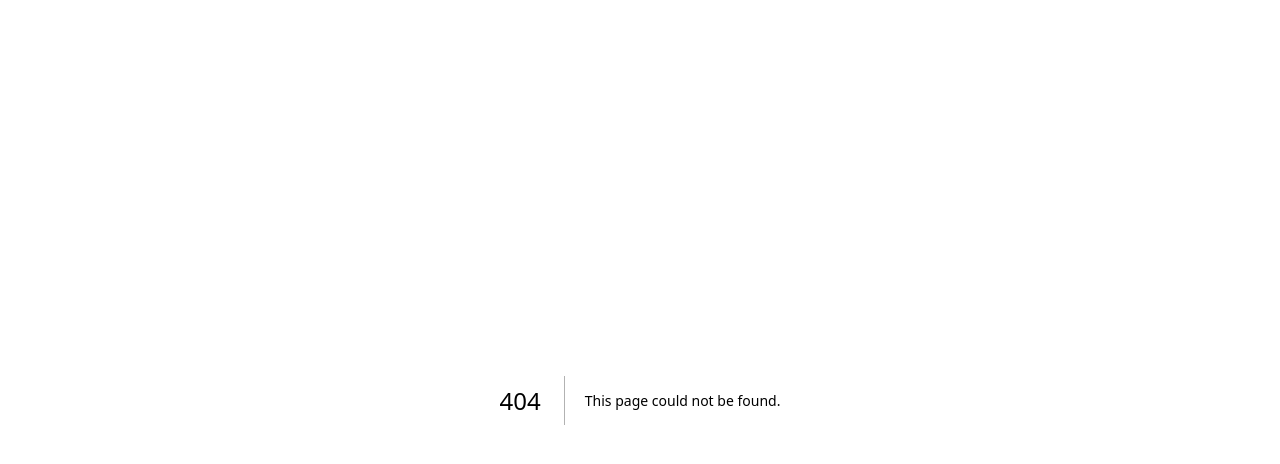
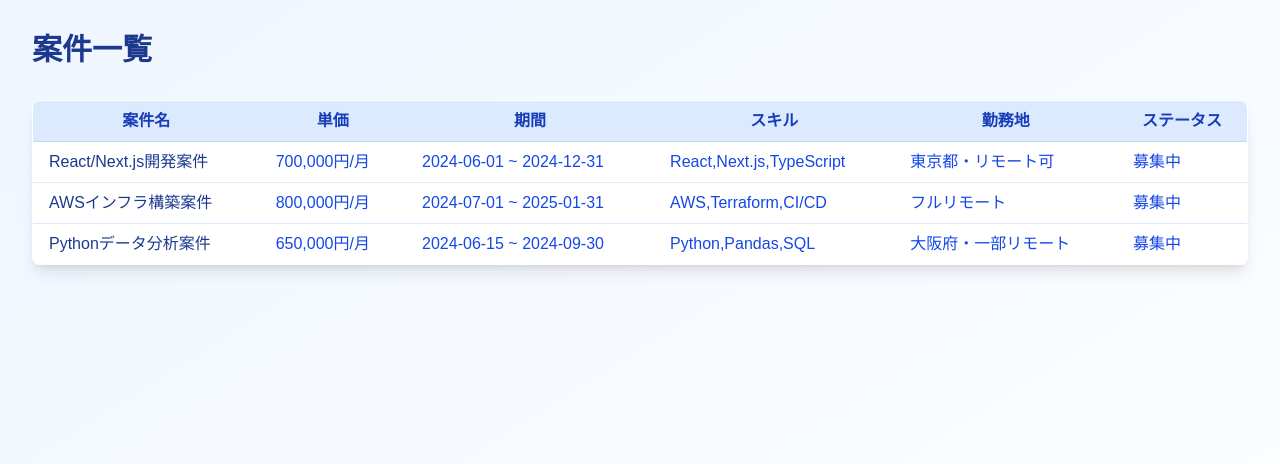
Before and after one commit to jaganoer-works/ses-portal, a Next.js app in the folder ses-app/: page /project in a window 1280 px wide. Before the commit this address had no page. Shown: the top 464 px of the page. Built offline with nearby package versions, Linux system fonts and the light colour scheme.

Commit message:
feat: プロジェクト一覧ページを新規作成し、ダミーデータを追加

```diff
--- /dev/null
+++ b/ses-app/src/app/project/page.tsx
@@ -0,0 +1,79 @@
+// import { PrismaClient } from '@prisma/client';
+
+// const prisma = new PrismaClient();
+
+const dummyProjects = [
+  {
+    id: '1a111111-1111-1111-1111-111111111111',
+    title: 'React/Next.js開発案件',
+    price: 700000,
+    periodStart: '2024-06-01',
+    periodEnd: '2024-12-31',
+    skills: 'React,Next.js,TypeScript',
+    location: '東京都・リモート可',
+    description: '大手Webサービスのフロントエンド開発案件です。',
+    status: '募集中',
+  },
+  {
+    id: '2b222222-2222-2222-2222-222222222222',
+    title: 'AWSインフラ構築案件',
+    price: 800000,
+    periodStart: '2024-07-01',
+    periodEnd: '2025-01-31',
+    skills: 'AWS,Terraform,CI/CD',
+    location: 'フルリモート',
+    description: 'クラウドインフラの設計・構築・運用案件です。',
+    status: '募集中',
+  },
+  {
+    id: '3c333333-3333-3333-3333-333333333333',
+    title: 'Pythonデータ分析案件',
+    price: 650000,
+    periodStart: '2024-06-15',
+    periodEnd: '2024-09-30',
+    skills: 'Python,Pandas,SQL',
+    location: '大阪府・一部リモート',
+    description: '製造業向けデータ分析・可視化案件です。',
+    status: '募集中',
+  },
+];
+
+export default function ProjectListPage() {
+  const projects = dummyProjects;
+
+  const formatDate = (date: string) => {
+    return date;
+  };
+
+  return (
+    <main className="p-8 bg-gradient-to-br from-blue-50 to-white min-h-screen">
+      <h1 className="text-3xl font-bold mb-8 text-blue-900">案件一覧</h1>
+      <div className="overflow-x-auto shadow-lg rounded-lg">
+        <table className="min-w-full bg-white border border-blue-200 rounded-lg overflow-hidden">
+          <thead className="bg-blue-100">
+            <tr>
+              <th className="py-2 px-4 border-b border-blue-200 text-blue-800">案件名</th>
+              <th className="py-2 px-4 border-b border-blue-200 text-blue-800">単価</th>
+              <th className="py-2 px-4 border-b border-blue-200 text-blue-800">期間</th>
+              <th className="py-2 px-4 border-b border-blue-200 text-blue-800">スキル</th>
+              <th className="py-2 px-4 border-b border-blue-200 text-blue-800">勤務地</th>
+              <th className="py-2 px-4 border-b border-blue-200 text-blue-800">ステータス</th>
+            </tr>
+          </thead>
+          <tbody>
+            {projects.map((project) => (
+              <tr key={project.id} className="hover:bg-blue-50 transition-colors">
+                <td className="py-2 px-4 border-b border-blue-100 text-blue-900 font-medium">{project.title}</td>
+                <td className="py-2 px-4 border-b border-blue-100 text-blue-700">{project.price.toLocaleString()}円/月</td>
+                <td className="py-2 px-4 border-b border-blue-100 text-blue-700">{formatDate(project.periodStart)} ~ {formatDate(project.periodEnd)}</td>
+                <td className="py-2 px-4 border-b border-blue-100 text-blue-700">{project.skills}</td>
+                <td className="py-2 px-4 border-b border-blue-100 text-blue-700">{project.location}</td>
+                <td className="py-2 px-4 border-b border-blue-100 text-blue-700">{project.status}</td>
+              </tr>
+            ))}
+          </tbody>
+        </table>
+      </div>
+    </main>
+  );
+}
```
